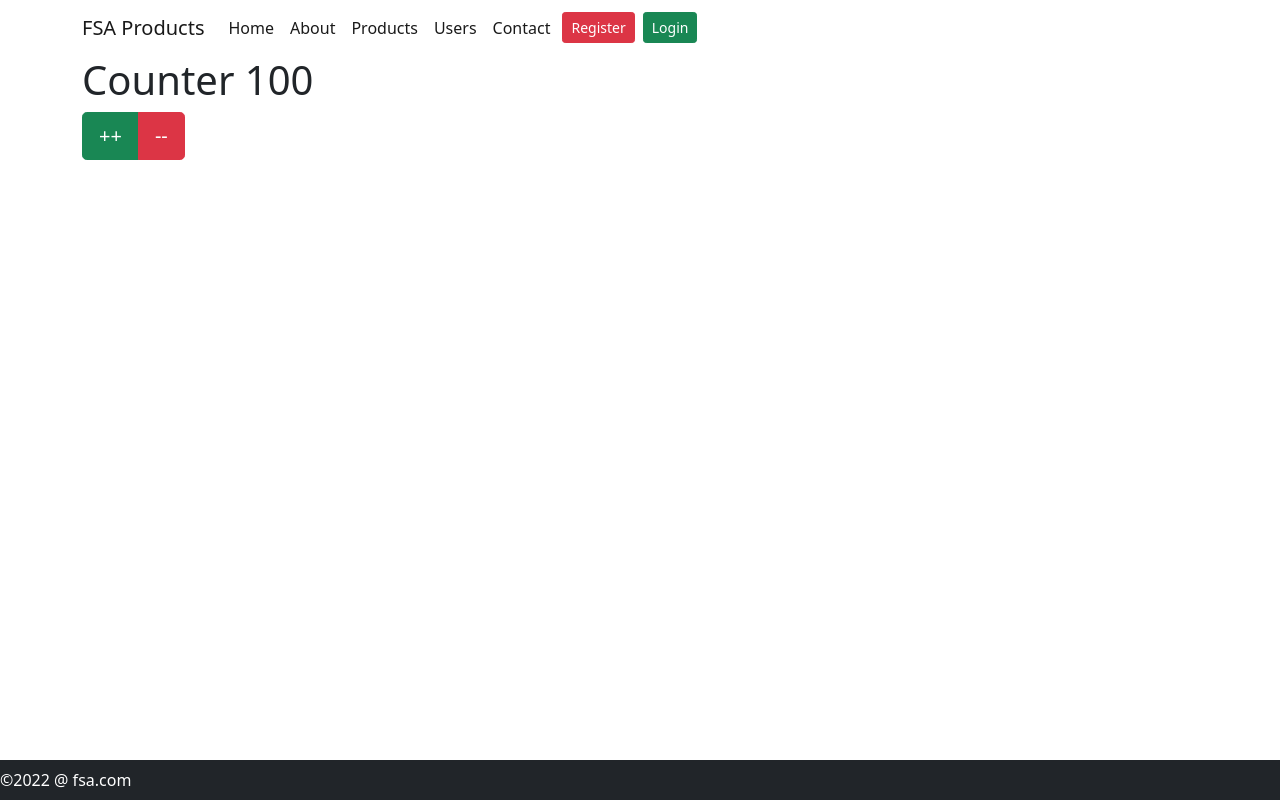
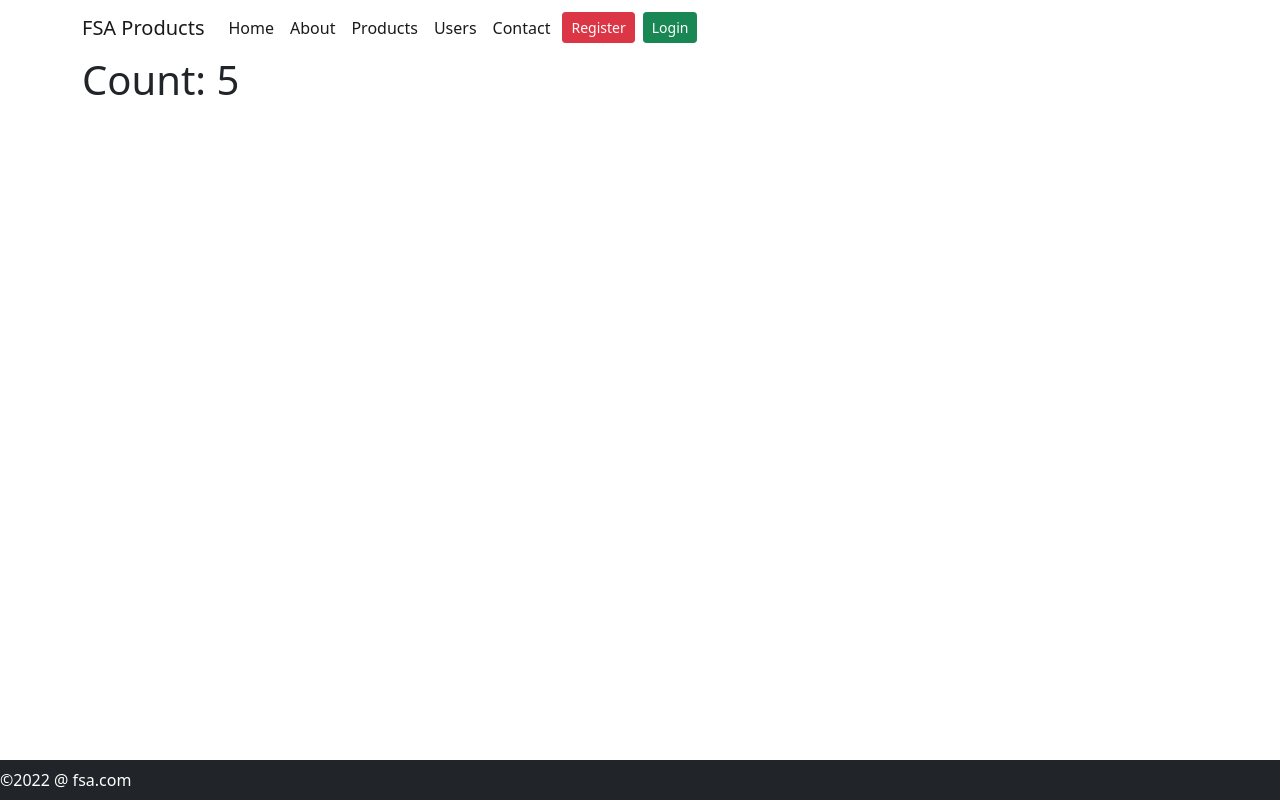
Before and after one commit to Mujib517/fsa-ui-b3, a React (Create React App) app: page / in a window 1280 px wide. Built offline with nearby package versions, Linux system fonts and the light colour scheme.

Commit message:
useEffect hook

```diff
--- a/src/AutoCounter.js
+++ b/src/AutoCounter.js
@@ -1,23 +1,42 @@
-import React, { Component } from 'react';
+import React, { Component, useEffect, useState } from 'react';
 
-class AutoCounter extends Component {
-    state = { count: 0 }
+// class AutoCounter extends Component {
+//     state = { count: 0 }
 
-    componentDidMount = () => {
-        this.interval = setInterval(() => {
-            console.log('set interval');
-            let old = this.state.count;
-            this.setState({ count: ++old });
+//     componentDidMount = () => {
+//         this.interval = setInterval(() => {
+//             console.log('set interval');
+//             let old = this.state.count;
+//             this.setState({ count: ++old });
+//         }, 1000);
+//     }
+
+//     componentWillUnmount() {
+//         clearInterval(this.interval);
+//     }
+
+//     render() {
+//         return <h1>Count: {this.state.count}</h1>;
+//     }
+// }
+
+const AutoCounter = () => {
+    const [count, setCount] = useState(0);
+
+    useEffect(() => {
+        // componentDidMount
+        // componentDidUpdate
+        // componentWillUnmount
+        const timer = setTimeout(() => {
+            setCount(count + 1);
         }, 1000);
-    }
 
-    componentWillUnmount() {
-        clearInterval(this.interval);
-    }
+        return () => {
+            clearTimeout(timer);
+        };
+    }, [count]);
 
-    render() {
-        return <h1>Count: {this.state.count}</h1>;
-    }
-}
+    return <h1>Count: {count}</h1>;
+};
 
 export default AutoCounter;
--- a/src/Home.js
+++ b/src/Home.js
@@ -12,7 +12,7 @@
     // <h2> Hello World</h2>
     // <a href="google.com"/>
     // </div>
-    return <CounterFunc count={100} />
+    return <AutoCounter />
 }
 
 export default Home;
```
